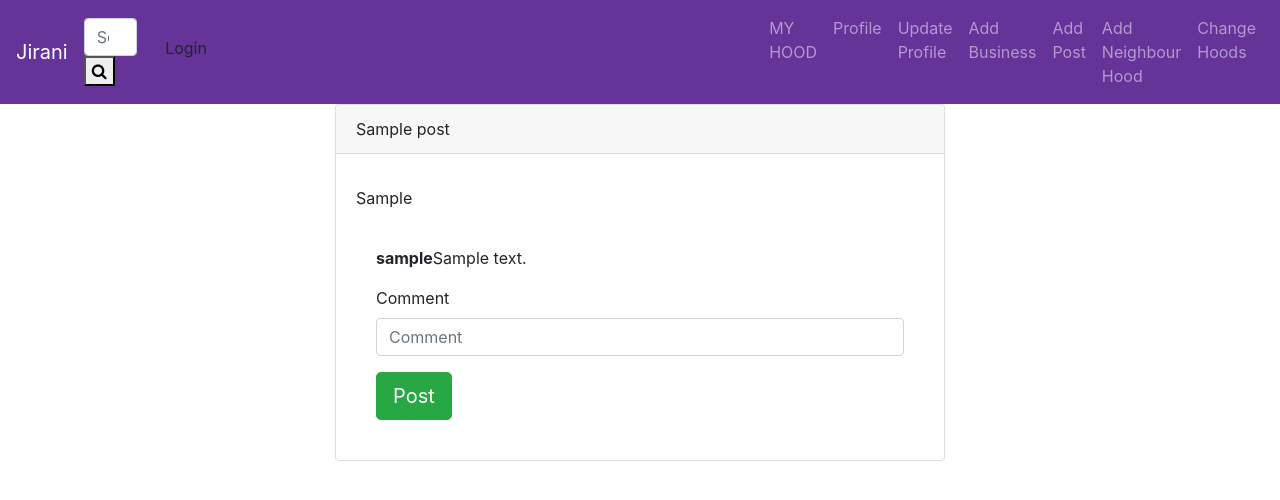
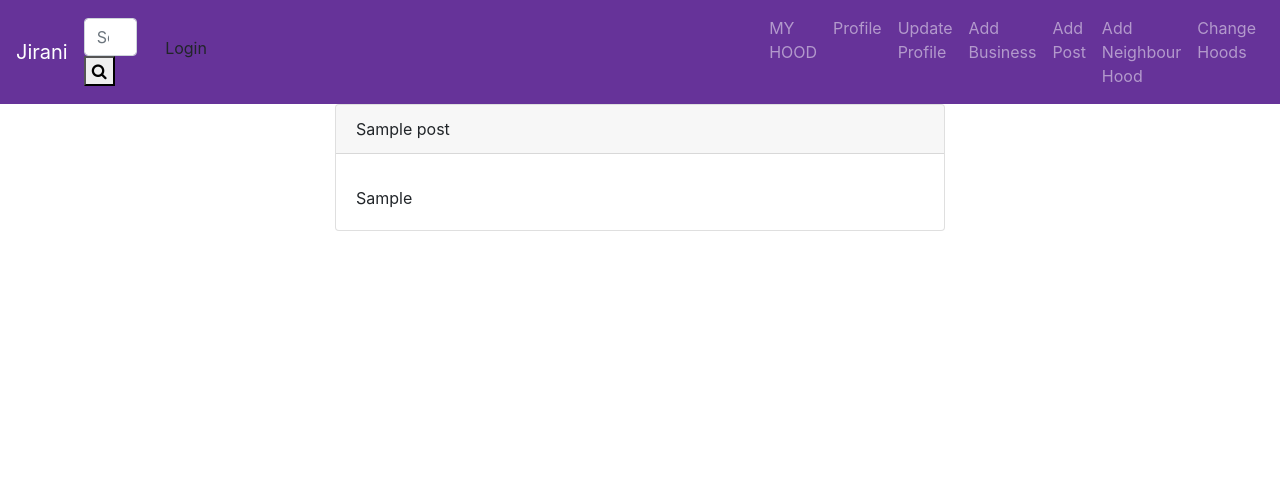
Before and after one commit to KellenNjoroge/keller-neighbour, a Django app: template jirani/templates/index.html in a window 1280 px wide. Shown: the top 500 px of the page. Run offline with Django 3.2, Linux system fonts and the light colour scheme; tables that the repository leaves empty hold one stand-in row (values such as "Sample post"); the template is opened without the code that fills it: values that come from a table or form of the project are taken from there, most other values are stand-ins (such as "Sample title", 1, 10 or a date in 2020); some libraries are stand-ins or nearby versions.

Commit message:
3rd deployment

```diff
--- a/jirani/templates/index.html
+++ b/jirani/templates/index.html
@@ -11,18 +11,18 @@
                 <div class="card-body ">
                     <h1 class="card-title">{{post.postings}}</h1>
                     <p class="card-text">{{post.post}}</p>
-                    <div class="card-body">
-                        {% for comment in image.comment.all %}
-                            <p class="cart-text"><strong>{{comment.commentator.username}}</strong>{{comment.comment}}</p>
-                        {% endfor %}
-                        <form  action="/comment/{{post.id}}" method="post" enctype="multipart/form-data">
-                            {%csrf_token%}
+                    <!--<div class="card-body">-->
+                        <!--{% for comment in image.comment.all %}-->
+                            <!--<p class="cart-text"><strong>{{comment.commentator.username}}</strong>{{comment.comment}}</p>-->
+                        <!--{% endfor %}-->
+                        <!--<form  action="/comment/{{post.id}}" method="post" enctype="multipart/form-data">-->
+                            <!--{%csrf_token%}-->
 
-                            {% bootstrap_form comment_form %}
-                            <input type="submit" class="btn btn-success btn-lg" value="Post">
-                        </form>
+                            <!--{% bootstrap_form comment_form %}-->
+                            <!--<input type="submit" class="btn btn-success btn-lg" value="Post">-->
+                        <!--</form>-->
 
-                </div>
+                <!--</div>-->
             </div>
         </div>
 
--- a/requirements.txt
+++ b/requirements.txt
@@ -15,6 +15,7 @@ gunicorn==19.9.0
 itsdangerous==1.1.0
 Jinja2==2.10
 MarkupSafe==1.1.0
+peewee==3.7.1
 Pillow==5.3.0
 psycopg2==2.7.5
 psycopg2-binary==2.7.5
```
